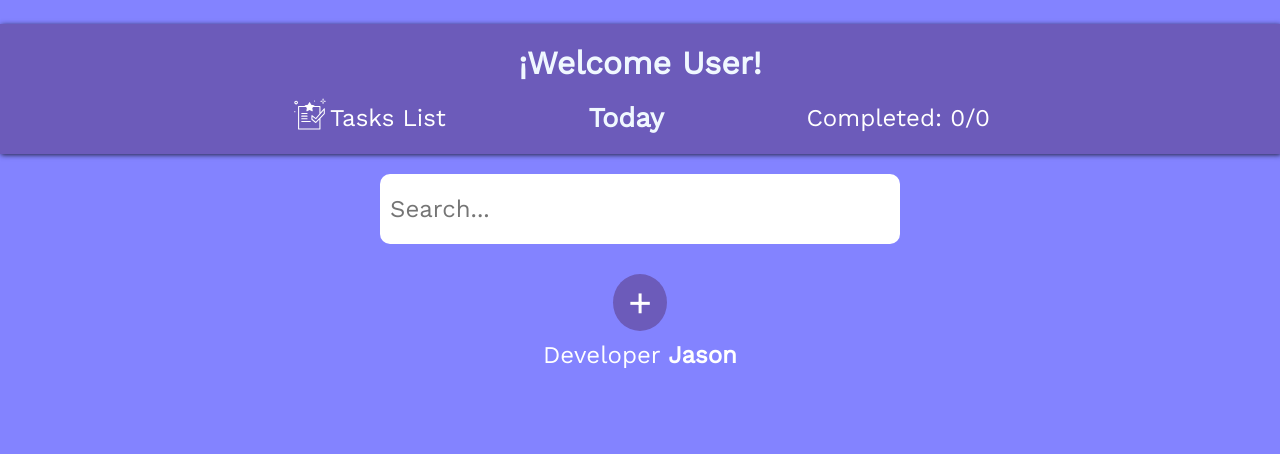
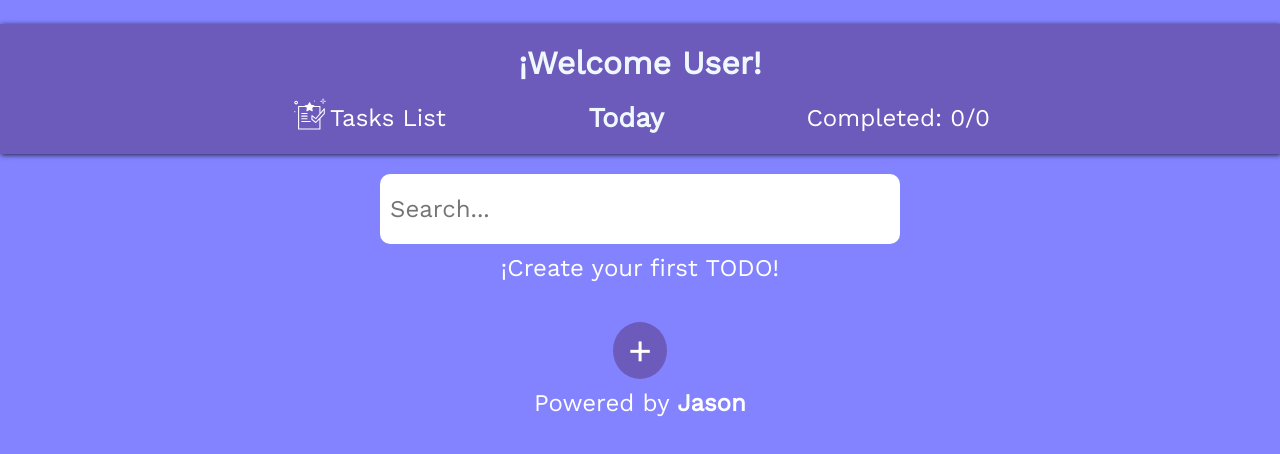
Before and after one commit to Jason171096/TODO-s, a React (Create React App) app: page / in a window 1280 px wide. Shown: the top 454 px of the page. Built offline with nearby package versions, Linux system fonts and the light colour scheme.

Commit message:
Fix EmptyTodo

```diff
--- a/src/components/App/App.js
+++ b/src/components/App/App.js
@@ -9,6 +9,8 @@ import { CreateTodoButton } from "../CreateTodoButton/CreateTodoButton";
 import { TodoWindow } from "../TodoWindow/TodoWindow";
 import { PortalNewTodo } from "../Portal-NewTodo/index";
 import { PortalFinishTodo } from "../Portal-FinishTodo/index";
+import { TodosLoading } from "../TodosLoading/TodosLoading";
+import { EmptyTodos } from "../EmptyTodos/EmptyTodos";
 import TodoFinish from "../TodoFinish/TodoFinish";
 
 function App() {
@@ -29,18 +31,20 @@ function App() {
     addTodo,
     newTodo,
     setNewTodo,
-  } = useTodos()
+  } = useTodos();
   return (
     <React.Fragment>
       <TodoHeader>
         <TodoCounter completedTodos={completedTodos} totalTodos={totalTodos} />
-        <TodoSearch searchValue={searchValue} setSearchValue={setSearchValue} />
+        <TodoSearch setSearchValue={setSearchValue} />
       </TodoHeader>
-
-      <TodoList>
-        {isLoading && <p>Cargando...</p>}
-        {isCompleted &&
-          searchedTodos.map((todo) => (
+      <TodoList
+        isLoading={isLoading}
+        searchedTodos={searchedTodos}
+        totalTodos={totalTodos}
+        onLoading={() => <TodosLoading />}
+        onEmptyTodos={() => <EmptyTodos />}
+        render={(todo) => (
           <TodoItem
             key={todo.id}
             id={todo.id}
@@ -49,8 +53,8 @@ function App() {
             completeTodo={() => completeTodo(todo.id)}
             deleteTodo={() => deleteTodo(todo.id)}
           />
-          ))}
-      </TodoList>
+        )}
+      />
       <CreateTodoButton setOpenPortalNewTodo={setOpenPortalNewTodo} />
       {openPortalNewTodo && (
         <PortalNewTodo>
@@ -58,12 +62,13 @@ function App() {
             setOpenPortalNewTodo={setOpenPortalNewTodo}
             addTodo={addTodo}
             newTodo={newTodo}
-          setNewTodo={setNewTodo} />
+            setNewTodo={setNewTodo}
+          />
         </PortalNewTodo>
       )}
       {openPortalFinishTodo && (
-        <PortalFinishTodo setOpenPortalFinishTodo={setOpenPortalFinishTodo}>
-          <TodoFinish />
+        <PortalFinishTodo >
+          <TodoFinish setOpenPortalFinishTodo={setOpenPortalFinishTodo}/>
         </PortalFinishTodo>
       )}
     </React.Fragment>
--- a/src/components/App/useLocalStorage.js
+++ b/src/components/App/useLocalStorage.js
@@ -1,9 +1,8 @@
-import React,  { useState, useEffect }  from 'react'
+import { useState, useEffect }  from 'react'
 
 const useLocalStore = (itemName, initialValue) => {
     const [item, setItem] = useState(initialValue)
     const [isLoading, setIsLoading] = useState(true)
-    const [isCompleted, setIsCompleted] = useState(false)
 
     useEffect(() => {
       setTimeout(() => {
@@ -16,7 +15,6 @@ const useLocalStore = (itemName, initialValue) => {
 
       saveItems(parsedItem)
       setIsLoading(false)
-      setIsCompleted(true)
 
       }, 0);
     }, [])
@@ -31,7 +29,6 @@ const useLocalStore = (itemName, initialValue) => {
       item,
       saveItems,
       isLoading,
-      isCompleted
     }
 
   }
--- a/src/components/App/useTodos.js
+++ b/src/components/App/useTodos.js
@@ -1,21 +1,12 @@
 import React, { useState } from "react";
 import { useLocalStore } from "./useLocalStorage";
 
-const useTodos = (props) => {
-  // const defaultTodos = [
-  //   { id: 1, text: "React course", completed: true },
-  //   { id: 2, text: "Complete a task", completed: false },
-  //   { id: 3, text: "Write a book", completed: false },
-  //   { id: 4, text: "Meditate for 5 minutes", completed: false },
-  //   { id: 5, text: "Public speaking", completed: false },
-  // ];
+const useTodos = () => {
 
   const {
     item: todos,
     saveItems: saveTodos,
-    isError,
     isLoading,
-    isCompleted,
   } = useLocalStore("TODOS_V1", []);
 
   const [searchValue, setSearchValue] = useState("");
@@ -77,9 +68,7 @@ const useTodos = (props) => {
     });
   }
   return {
-        isError,
         isLoading,
-        isCompleted,
         totalTodos,
         searchedTodos,
         searchValue,
--- a/src/components/CreateTodoButton/CreateTodoButton.js
+++ b/src/components/CreateTodoButton/CreateTodoButton.js
@@ -5,7 +5,7 @@ const CreateTodoButton = ({ setOpenPortalNewTodo }) => {
     return (
         <div className="TodoButton" >
             <a className="button" onClick={() => setOpenPortalNewTodo(true)}>+</a>
-            <p>Developer <strong>Jason</strong></p>
+            <p>Powered by <strong>Jason</strong></p>
         </div>
     )
 }
--- /dev/null
+++ b/src/components/EmptyTodos/EmptyTodos.js
@@ -0,0 +1,11 @@
+import React from 'react'
+
+const EmptyTodos = () => {
+    return (
+        <div>
+            <p>¡Create your first TODO!</p>
+        </div>
+    )
+}
+
+export { EmptyTodos }
--- a/src/components/TodoList/TodoList.js
+++ b/src/components/TodoList/TodoList.js
@@ -1,14 +1,21 @@
-import React from 'react';
-import './TodoList.css'
+import React from "react";
+import "./TodoList.css";
 
-const TodoList = (props) => {
-    return (
-        <div className="TodoList">
-            <ul className="ul">
-                {props.children}
-            </ul>
-        </div>
-    )
-}
+const TodoList = ({
+  isLoading,
+  searchedTodos,
+  totalTodos,
+  onLoading,
+  onEmptyTodos,
+  render,
+}) => {
+  return (
+    <div className="TodoList">
+      {isLoading && onLoading()}
+      {(!isLoading && !totalTodos) && onEmptyTodos()}
+      <ul className="ul">{searchedTodos.map(render)}</ul>
+    </div>
+  );
+};
 
-export { TodoList }
+export { TodoList };
--- a/src/components/TodoSearch/TodoSearch.js
+++ b/src/components/TodoSearch/TodoSearch.js
@@ -1,14 +1,13 @@
-import React, { useContext } from 'react';
+import React from 'react';
 import './TodoSearch.css';
 
-const TodoSearch = ({ searchValue, setSearchValue }) => {
+const TodoSearch = ({ setSearchValue }) => {
     return (
         <div className="TodoSearch">
             <input
             type="text"
             className="input"
             placeholder="Search..."
-            value={searchValue}
             onChange={(e) => {setSearchValue(e.target.value)}}>
             </input>
         </div>
--- /dev/null
+++ b/src/components/TodosLoading/TodosLoading.js
@@ -0,0 +1,11 @@
+import React from 'react'
+
+const TodosLoading = () => {
+    return (
+        <div>
+            <p>Cargando...</p>
+        </div>
+    )
+}
+
+export { TodosLoading }
```
Lines whose indentation alone changed are shown as unchanged.
